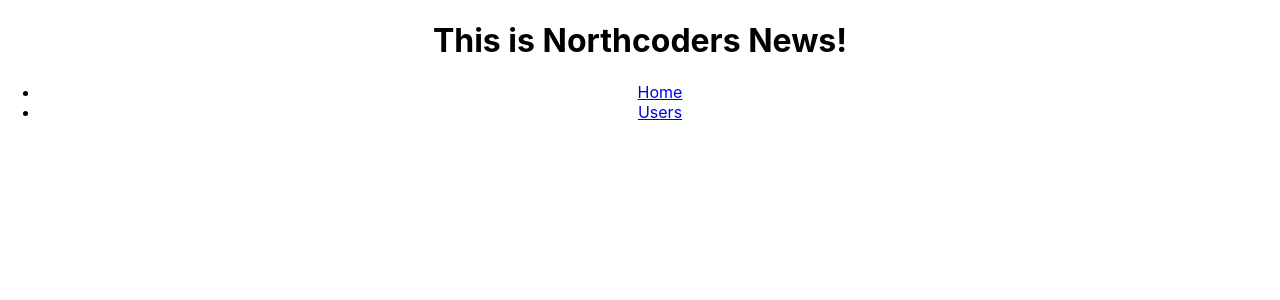
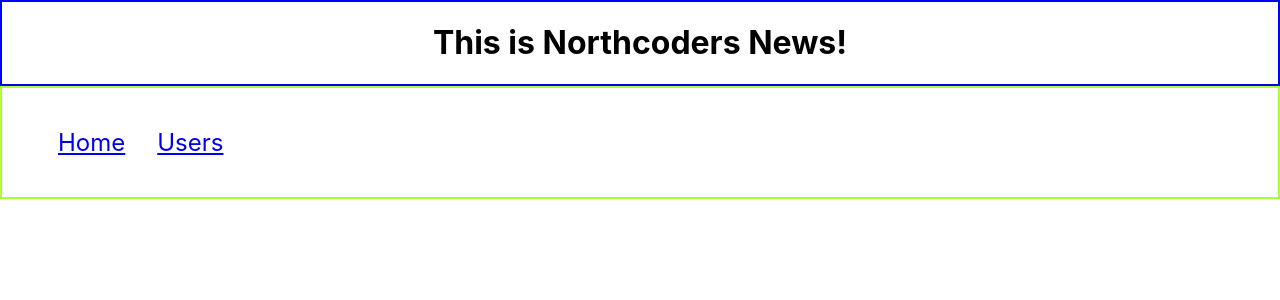
Before and after one commit to majidfer/fe-nc-news, a React (Create React App) app: page / in a window 1280 px wide. Shown: the top 300 px of the page. Built offline with nearby package versions, Linux system fonts and the light colour scheme; the HTML template or start-up script is replaced by a standard one.

Commit message:
Adding basic styling

```diff
--- a/src/App.css
+++ b/src/App.css
@@ -1,3 +1,22 @@
 .App {
   text-align: center;
 }
+
+header {
+  border: 2px solid blue;
+}
+
+nav {
+  border: 2px solid greenyellow;
+  font-size: 1.5rem;
+}
+
+.nav {
+  display: flex;
+  flex-wrap: wrap;
+}
+
+.nav > li {
+  margin: 1rem;
+  list-style: none;
+}
```
